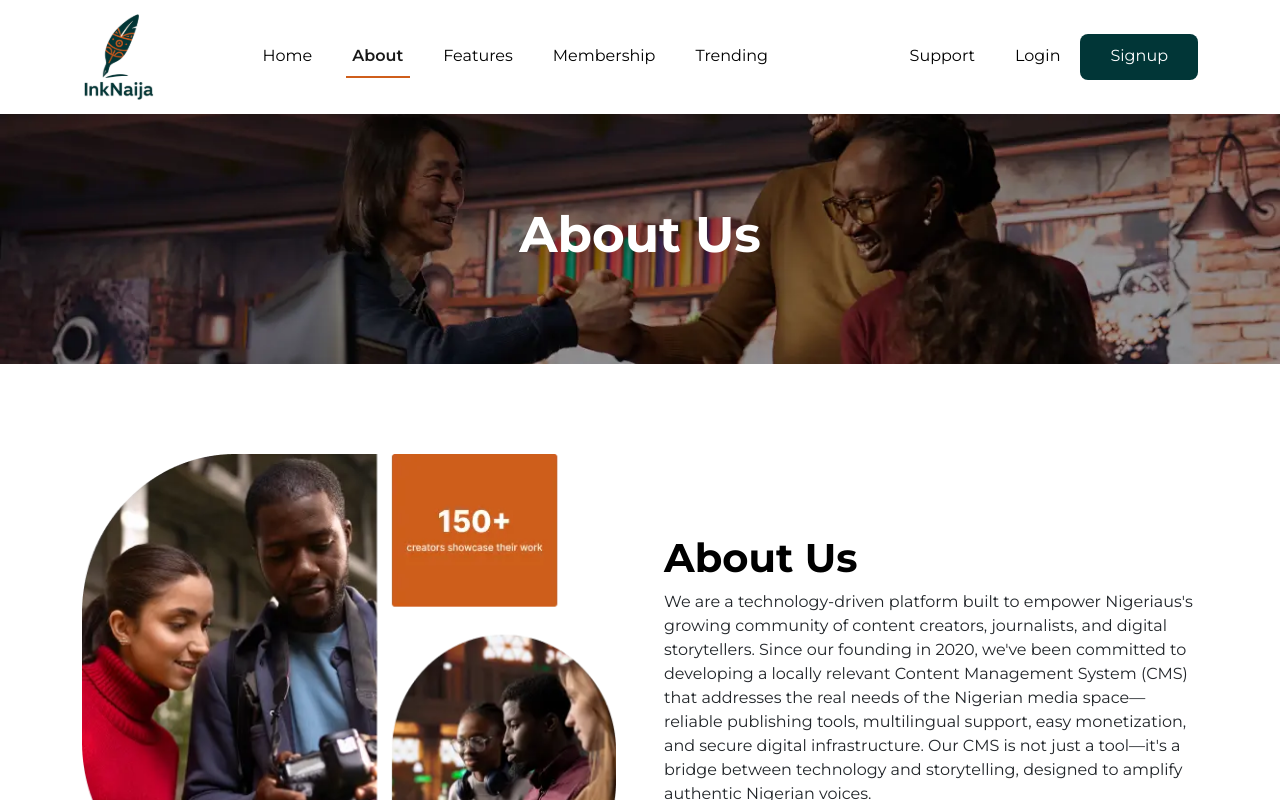
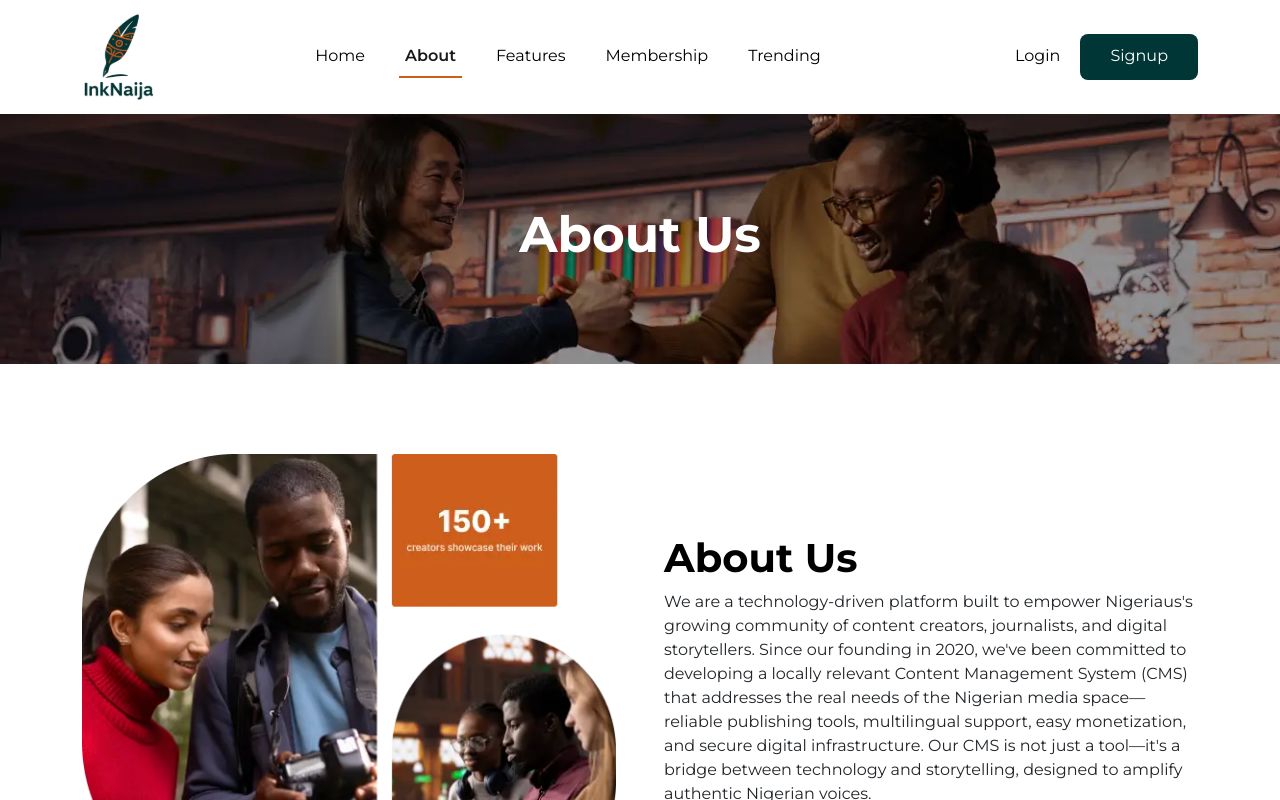
Before and after one commit to ascinate/akojopo, a Next.js app: page /about in a window 1280 px wide. Shown: the top 800 px of the page. Built offline with nearby package versions, Linux system fonts and the light colour scheme.

Commit message:
Update Navbar.jsx

```diff
--- a/src/app/components/Navbar.jsx
+++ b/src/app/components/Navbar.jsx
@@ -14,7 +14,6 @@ function Navbar() {
     ];
 
     const mianright = [
-        { id: 6, title: 'Support', href: '/contactus' },
         { id: 7, title: 'Login', href: '/login' },
         { id: 8, title: 'Signup', href: '/signup' },
     ];
```
